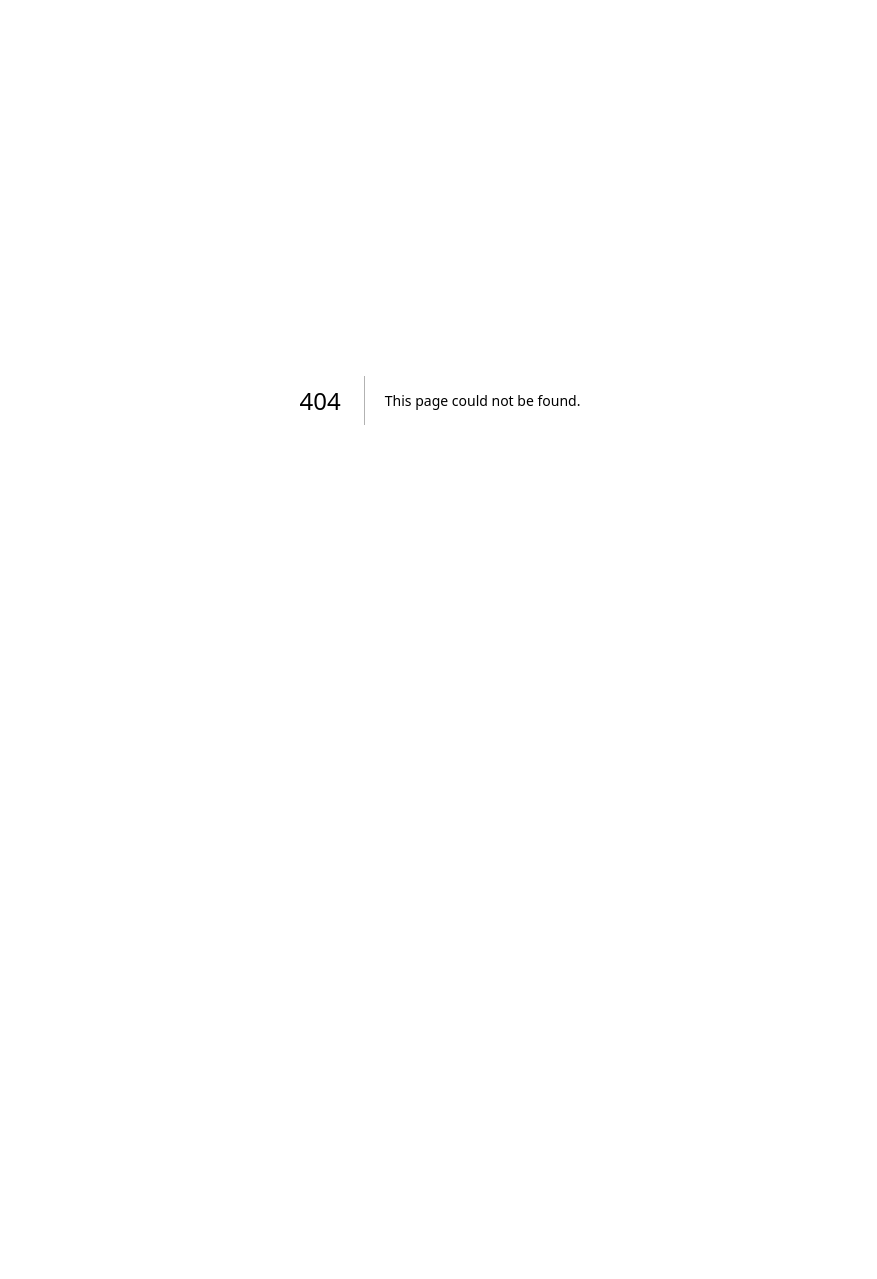
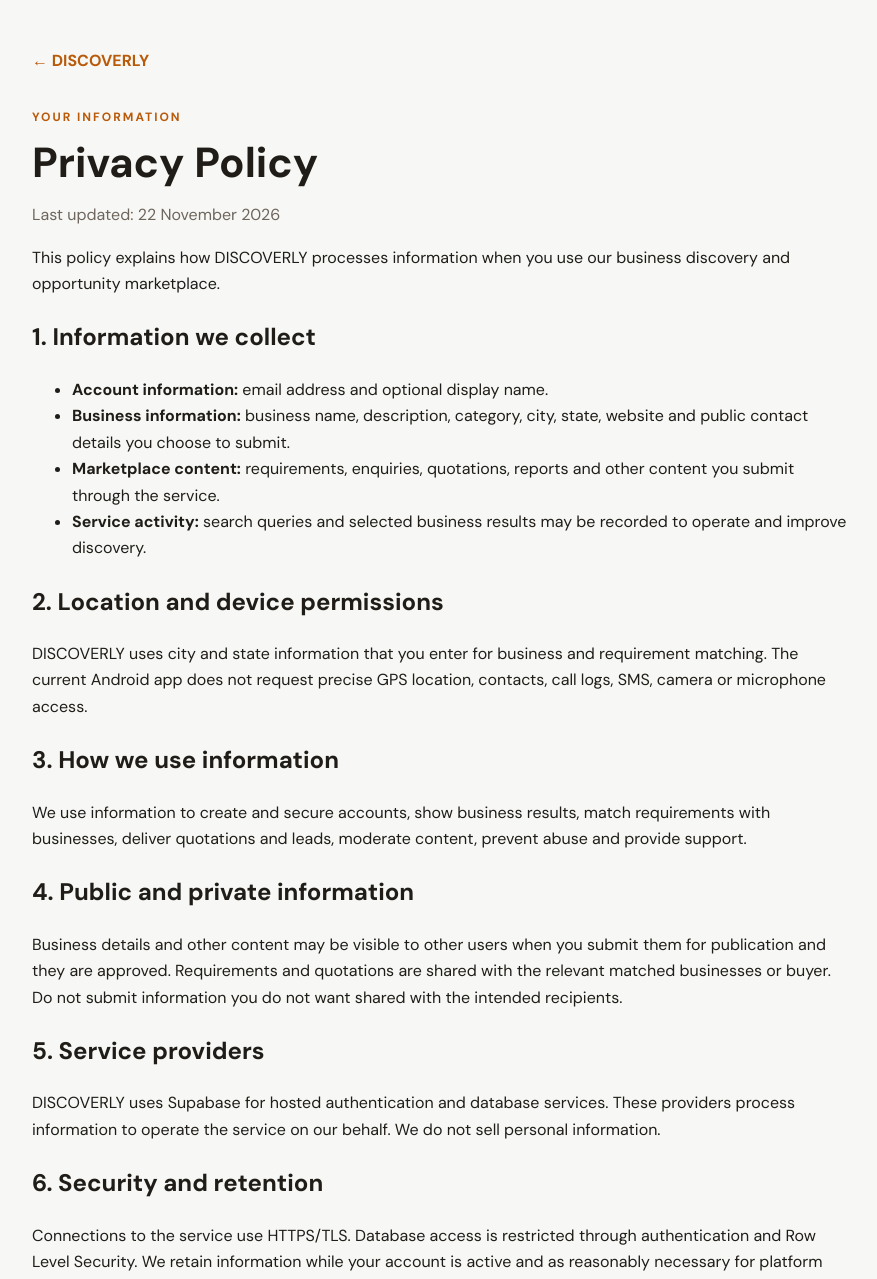
Before and after one commit to ya6331856-cpu/discoverly-india, a Next.js app: page /privacy in a window 1280 px wide. Before the commit this address had no page. Shown: the top 1279 px of the page, without its empty margins (200-1077 px from the left). Before the commit the page ends 800 px from the top, so only its background shows below. Built offline with nearby package versions, Linux system fonts and the light colour scheme.

Commit message:
Publish DISCOVERLY privacy policy route

```diff
--- /dev/null
+++ b/app/privacy/page.tsx
@@ -0,0 +1,44 @@
+import Link from "next/link";
+
+export const metadata = {
+  title: "Privacy Policy | DISCOVERLY",
+  description: "How DISCOVERLY collects, uses and protects account and marketplace information.",
+};
+
+const supportEmail = process.env.NEXT_PUBLIC_SUPPORT_EMAIL;
+
+export default function PrivacyPage() {
+  return <main style={{maxWidth:860,margin:"0 auto",padding:"48px 22px 80px",color:"#201d19",lineHeight:1.65}}>
+    <Link href="/" style={{textDecoration:"none",fontWeight:800,color:"#b95a0b"}}>← DISCOVERLY</Link>
+    <p style={{marginTop:34,fontSize:12,letterSpacing:2,fontWeight:900,color:"#b95a0b"}}>YOUR INFORMATION</p>
+    <h1 style={{fontSize:42,lineHeight:1.1,margin:"10px 0 12px"}}>Privacy Policy</h1>
+    <p style={{color:"#6e655d"}}>Last updated: 22 November 2026</p>
+    <p>This policy explains how DISCOVERLY processes information when you use our business discovery and opportunity marketplace.</p>
+    <h2>1. Information we collect</h2>
+    <ul>
+      <li><b>Account information:</b> email address and optional display name.</li>
+      <li><b>Business information:</b> business name, description, category, city, state, website and public contact details you choose to submit.</li>
+      <li><b>Marketplace content:</b> requirements, enquiries, quotations, reports and other content you submit through the service.</li>
+      <li><b>Service activity:</b> search queries and selected business results may be recorded to operate and improve discovery.</li>
+    </ul>
+    <h2>2. Location and device permissions</h2>
+    <p>DISCOVERLY uses city and state information that you enter for business and requirement matching. The current Android app does not request precise GPS location, contacts, call logs, SMS, camera or microphone access.</p>
+    <h2>3. How we use information</h2>
+    <p>We use information to create and secure accounts, show business results, match requirements with businesses, deliver quotations and leads, moderate content, prevent abuse and provide support.</p>
+    <h2>4. Public and private information</h2>
+    <p>Business details and other content may be visible to other users when you submit them for publication and they are approved. Requirements and quotations are shared with the relevant matched businesses or buyer. Do not submit information you do not want shared with the intended recipients.</p>
+    <h2>5. Service providers</h2>
+    <p>DISCOVERLY uses Supabase for hosted authentication and database services. These providers process information to operate the service on our behalf. We do not sell personal information.</p>
+    <h2>6. Security and retention</h2>
+    <p>Connections to the service use HTTPS/TLS. Database access is restricted through authentication and Row Level Security. We retain information while your account is active and as reasonably necessary for platform operations, safety, dispute resolution and legal obligations.</p>
+    <h2>7. Account and data deletion</h2>
+    <p>You can delete your account in the Android app from Profile → Delete account. If you cannot access the app, use the <Link href="/delete-account" style={{color:"#b95a0b"}}>Account Deletion page</Link>. When a business has other active members, its business information may remain available to those members; personal account information is removed. Some audit records may be retained in de-identified form.</p>
+    <h2>8. Children</h2>
+    <p>DISCOVERLY is a general business service and is not designed for children.</p>
+    <h2>9. Changes</h2>
+    <p>We may update this policy when our features or legal obligations change. The latest version will be published on this page.</p>
+    <h2>10. Contact</h2>
+    {supportEmail ? <p>For privacy questions, contact <a href={"mailto:"+supportEmail} style={{color:"#b95a0b"}}>{supportEmail}</a>.</p> : <p>Developer support contact must be configured before public release. The support email will be published here before the app is submitted to Google Play.</p>}
+    <p style={{marginTop:36}}><Link href="/terms" style={{color:"#b95a0b"}}>Read the Terms of Use →</Link></p>
+  </main>;
+}
```
